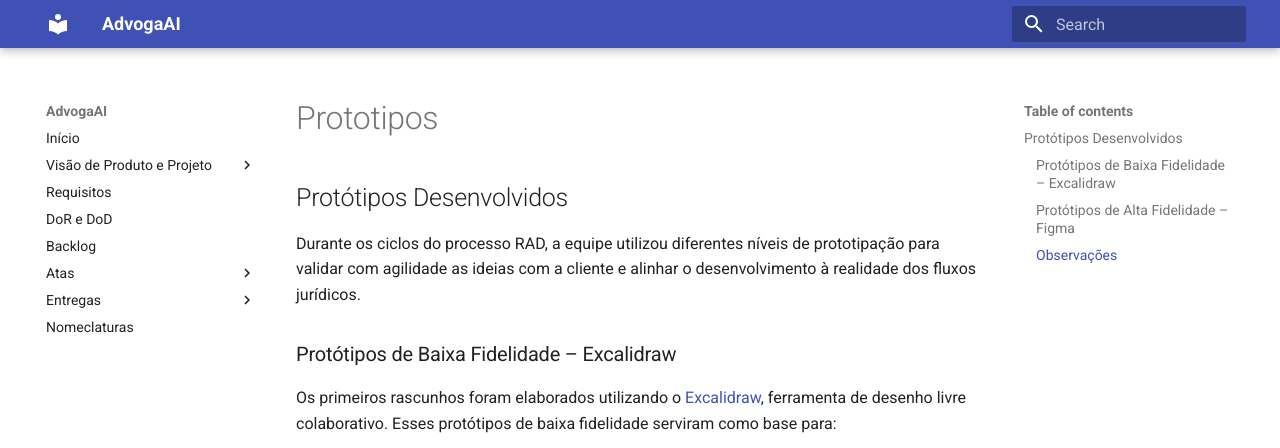
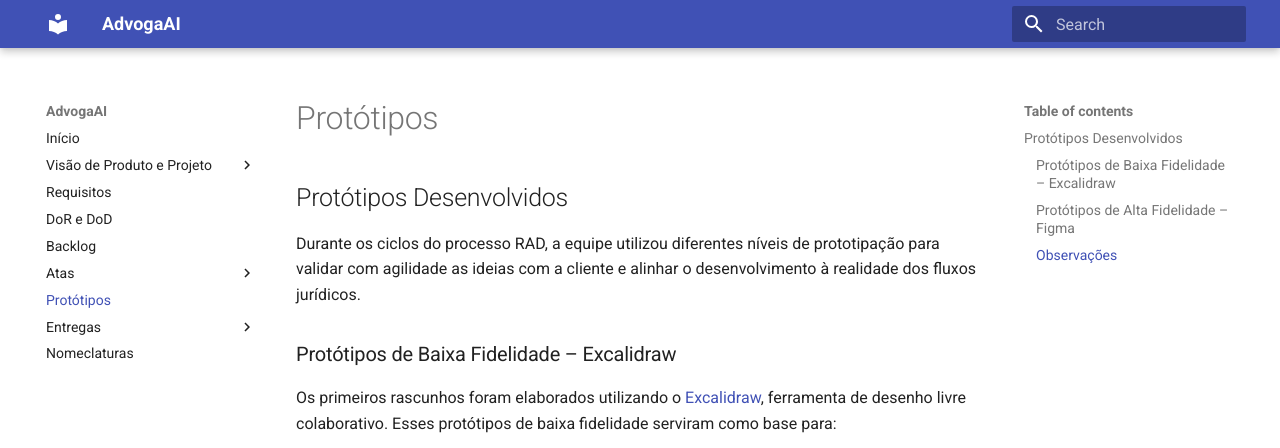
Before and after one commit to mdsreq-fga-unb/2025.1-T01-AdvogaAI, an MkDocs documentation site: the page built from docs/prototipos.md, in a window 1280 px wide and 1227 px high. Shown: the top 448 px of the window. Built offline with MkDocs 1.6.1 and Material for MkDocs 9.7.7, drawn with Linux system fonts in a browser that asks for light colours; part of the change alters nothing that is shown.

Commit message:
docs: Update mkdocs.yml

```diff
--- a/mkdocs.yml
+++ b/mkdocs.yml
@@ -16,6 +16,7 @@ nav:
   - Backlog: backlog.md
   - Atas:
       - RAD: reunioesrad.md
+  - Protótipos: prototipos.md
   - Entregas:
       - Unidade 1: unidade1.md
   - Nomeclaturas: naming.md
```
